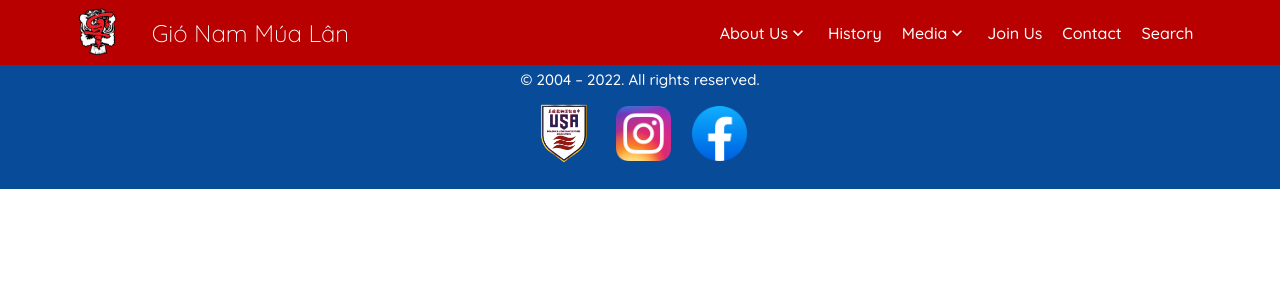
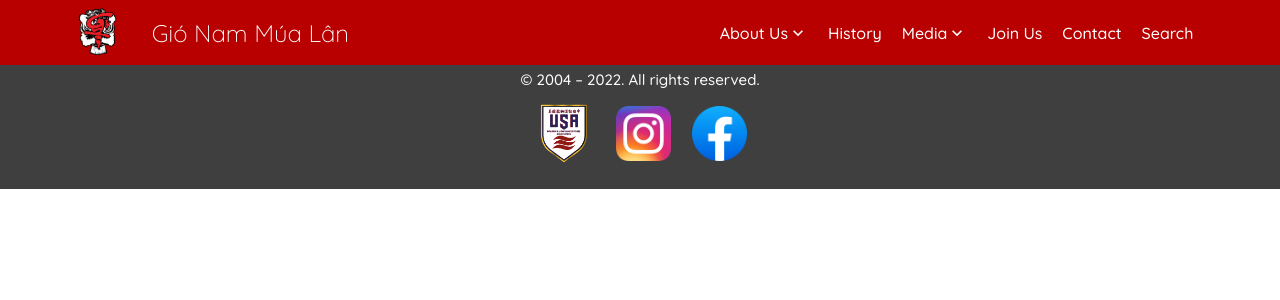
Before and after one commit to hieuqt1/GioNamWebsite, a React (Create React App) app in the folder gio-nam-website/: page /media in a window 1280 px wide. Shown: the top 300 px of the page. Built offline with nearby package versions, Linux system fonts and the light colour scheme.

Commit message:
footer 75% black

```diff
--- a/gio-nam-website/src/components/PageSections/Footer/Footer.css
+++ b/gio-nam-website/src/components/PageSections/Footer/Footer.css
@@ -6,7 +6,7 @@
     width: 100%;
     max-height: 200px;
     height: fit-content;
-    background-color: #084B99;
+    background-color: rgba(0, 0, 0, 0.753);
     align-items: center;
     justify-content: center;
     font-family: 'Quicksand', sans-serif;
```
